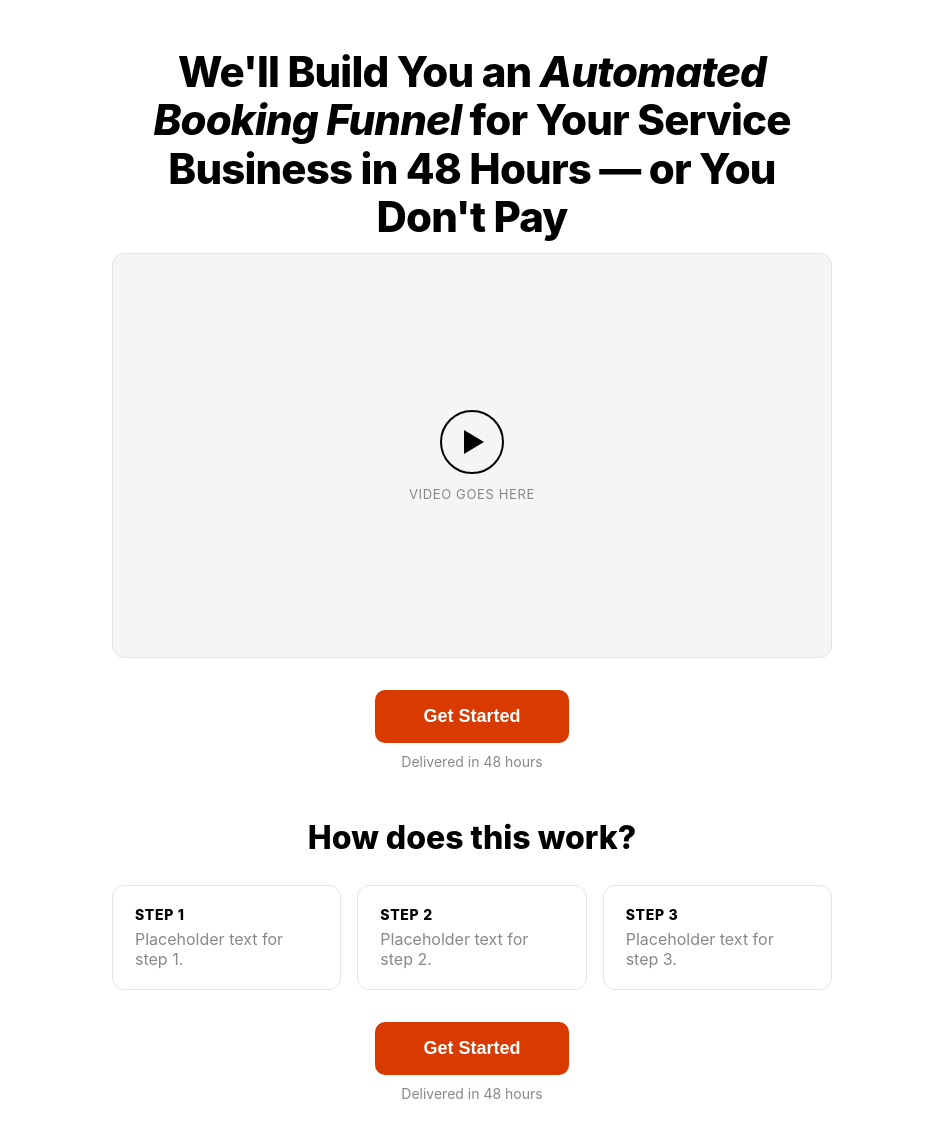
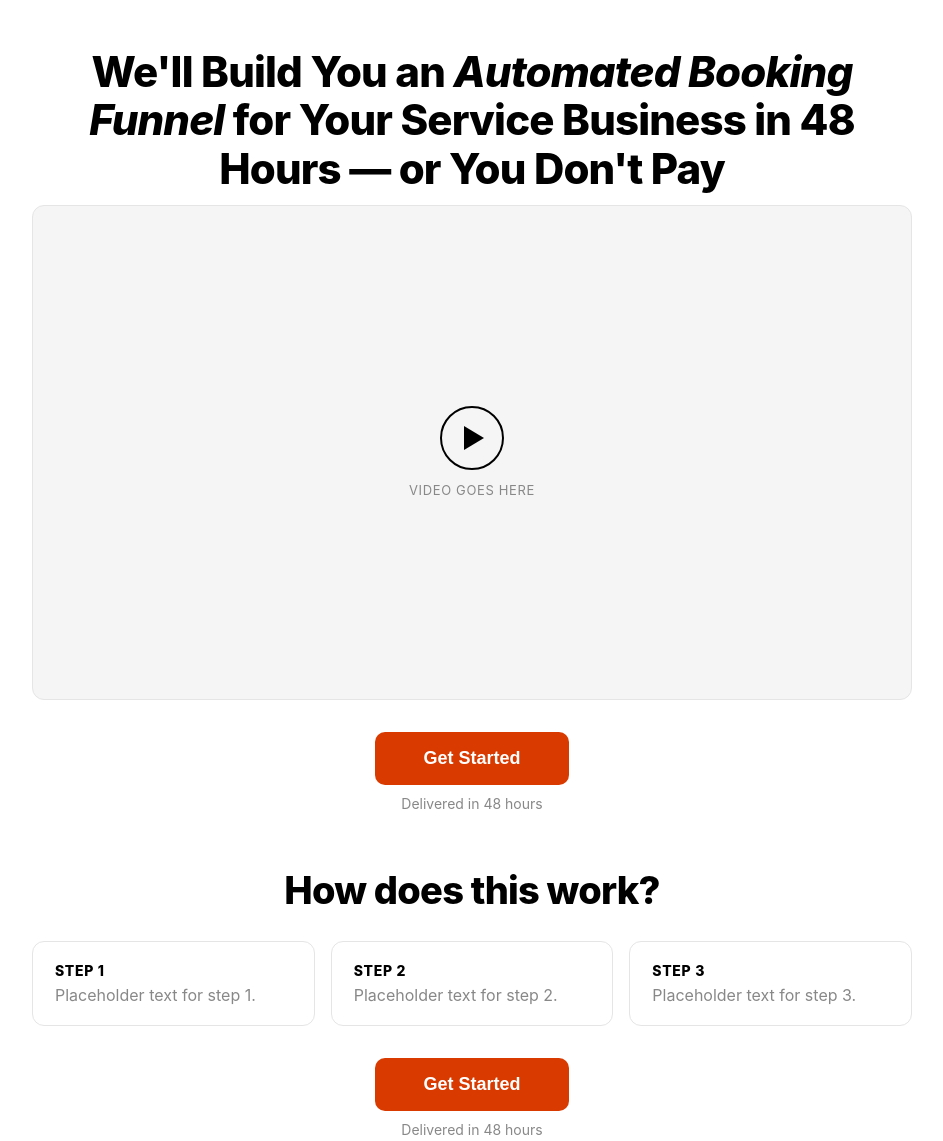
Before and after one commit to scalblio23/lto-2, a plain HTML site: page index.html in a window 1280 px wide. Shown: the top 1141 px of the page, without its empty margins (168-1111 px from the left). Drawn offline with Linux system fonts and the light colour scheme.

Commit message:
Align all sections to one width and enlarge section headings
- Content width is now a single 880px for every section; the 720px
  reading column and the 520px caps on the text, list, FAQ and guarantee
  blocks are gone, so nothing sits narrower than its neighbours
- Section headings go from 32px to 38px at the top of the clamp, with
  tighter tracking and leading to match the h1

Co-Authored-By: Claude Opus 5 <noreply@anthropic.com>
Claude-Session: https://claude.ai/code/session_01G2BLn5MMkfPTXrwPdyLLk8

```diff
--- a/index.html
+++ b/index.html
@@ -13,14 +13,10 @@
     -webkit-font-smoothing:antialiased;
   }
   .wrap{
-    max-width:1080px;
+    max-width:920px;
     margin:0 auto;
     padding:48px 20px;
     text-align:center;
-  }
-  .narrow{
-    max-width:720px;
-    margin:0 auto;
   }
   h1{
     font-size:clamp(28px,5vw,42px);
@@ -88,9 +84,11 @@
     margin-top:10px;
   }
   .sub-under{
-    font-size:clamp(24px,4vw,32px);
+    font-size:clamp(28px,4vw,38px);
     font-weight:800;
-    margin-top:48px;
+    letter-spacing:-0.02em;
+    line-height:1.2;
+    margin-top:56px;
     margin-bottom:28px;
   }
   .steps{
@@ -117,13 +115,11 @@
   }
   .who-text{
     font-size:18px;
-    max-width:520px;
     margin:0 auto;
   }
   .get-list{
     list-style:none;
     text-align:left;
-    max-width:520px;
     margin:0 auto;
   }
   .get-list li{
@@ -144,7 +140,6 @@
     color:#D93A00;
   }
   .faq{
-    max-width:520px;
     margin:0 auto;
     text-align:left;
   }
@@ -178,7 +173,6 @@
     border:1px solid #e5e5e5;
     border-radius:12px;
     padding:24px;
-    max-width:520px;
     margin:48px auto 0;
   }
   .guarantee-title{
@@ -246,7 +240,6 @@
 </head>
 <body>
 <div class="wrap">
-  <div class="narrow">
   <h1>We'll Build You an <em>Automated Booking Funnel</em> for Your Service Business in 48 Hours — or You Don't Pay</h1>
 
   <!-- VIDEO: replace this whole div with your embed code -->
@@ -301,7 +294,6 @@
   <div class="cta-block">
     <button class="cta">Get Started</button>
     <p class="cta-note">Delivered in 48 hours</p>
-  </div>
   </div>
 
   <p class="sub-under">We've Worked With 800+ Businesses<br>Check Out Just Some Of The Results</p>
@@ -359,7 +351,6 @@
     </div>
   </div>
 
-  <div class="narrow">
   <div class="cta-block">
     <button class="cta">Get Started</button>
     <p class="cta-note">Delivered in 48 hours</p>
@@ -387,7 +378,6 @@
     <button class="cta">Get Started</button>
     <p class="cta-note">Delivered in 48 hours</p>
   </div>
-  </div>
 
 </div>
 </body>
```
Also changed, not shown: README.md.
